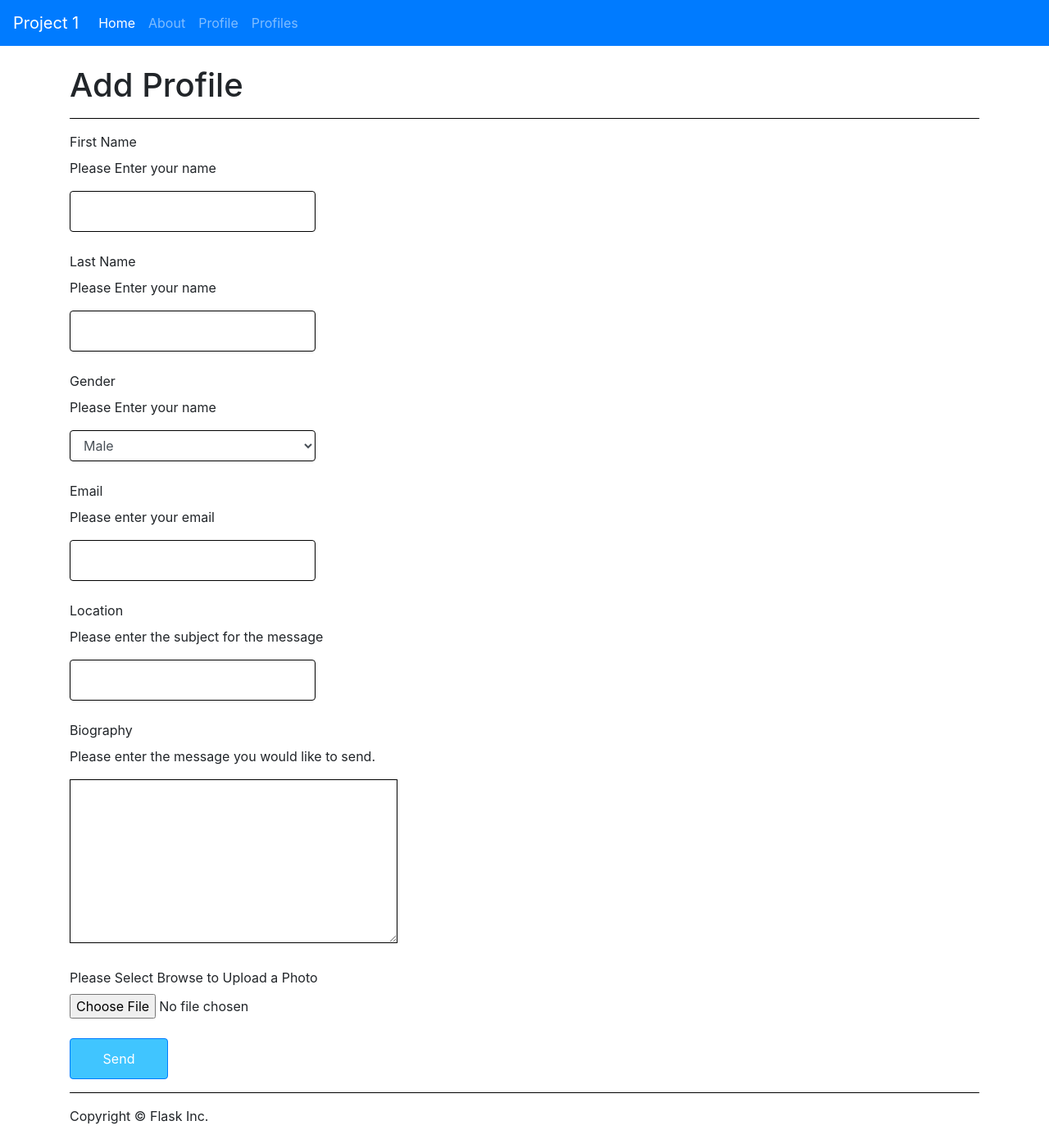
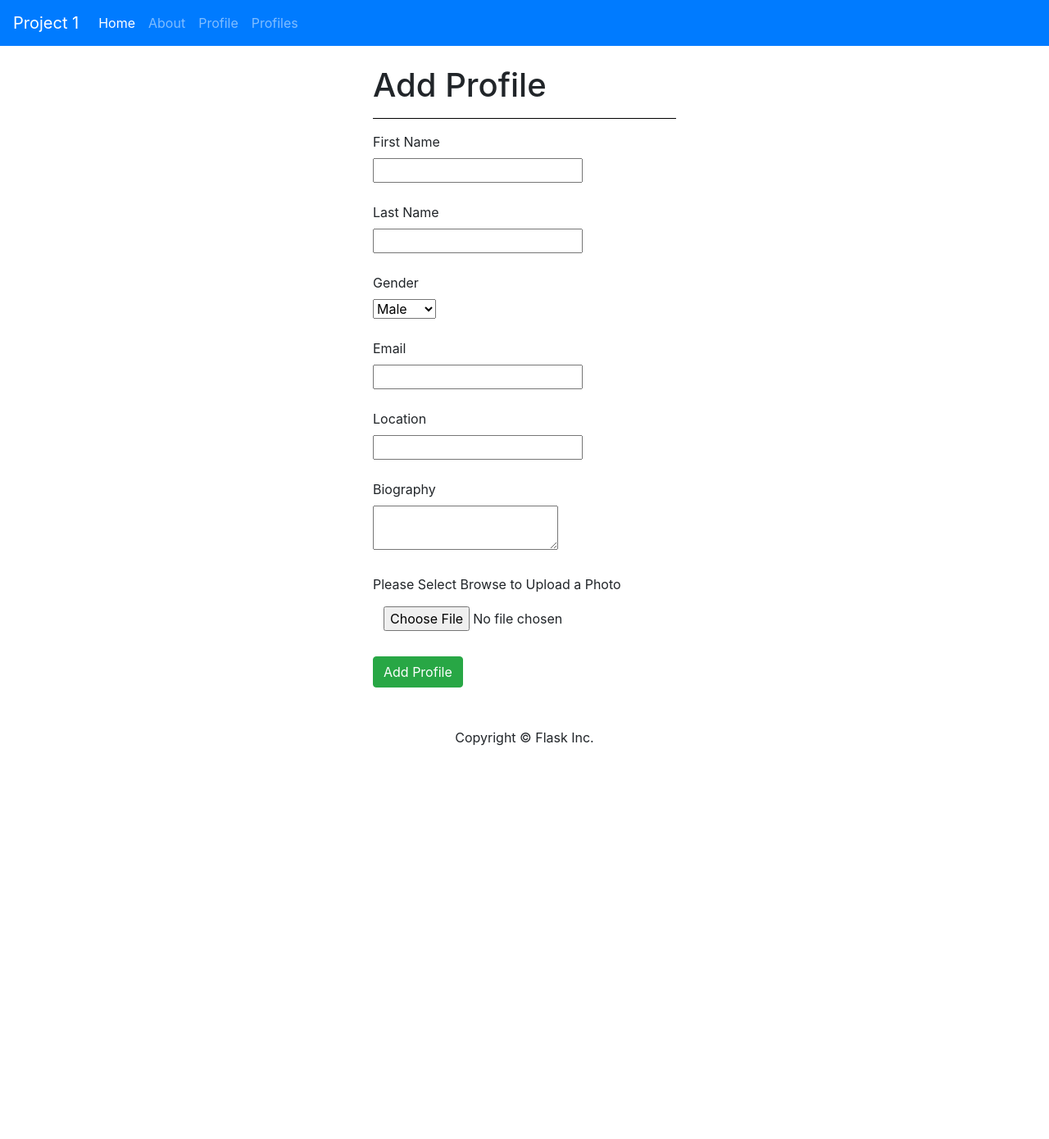
Before and after one commit to lincoln-brown/info3180-project1, a Flask app: page /profile in a window 1280 px wide. Shown: the whole page at 82% size. After the commit the page ends 910 px from the top, so only its background shows below. Run offline with Flask 2, Linux system fonts and the light colour scheme; a map, chart or similar area stays blank; some libraries are stand-ins or nearby versions.

Commit message:
functionalities and styles done

```diff
--- a/app/__init__.py
+++ b/app/__init__.py
@@ -6,7 +6,7 @@ UPLOAD_FOLDER = './app/static/photos'
 app = Flask(__name__)
 app.config.from_object(__name__)#allow to configura gobla variables  such as uploads_folder
 app.config['SECRET_KEY'] = 'Sup3r$3cretke#@#^26l#)('
-app.config['SQLALCHEMY_DATABASE_URI'] = "postgresql://project1:@Links1010@localhost/project1"
+app.config['SQLALCHEMY_DATABASE_URI'] = "postgresql://dev:@Links1010@localhost/project"
 app.config['SQLALCHEMY_TRACK_MODIFICATIONS'] = True # added just to suppress a warning
 db = SQLAlchemy(app)
 from app import views
--- a/app/models.py
+++ b/app/models.py
@@ -9,7 +9,7 @@ class UserProfile(db.Model):
     id = db.Column(db.Integer, primary_key=True)
     first_name = db.Column(db.String(80))
     last_name = db.Column(db.String(80))
-    gender = db.Column(db.String(80), unique=True)
+    gender = db.Column(db.String(80))
     email = db.Column(db.String(225))
     location = db.Column(db.String(225))
     biography = db.Column(db.String(225))
--- a/app/static/css/app.css
+++ b/app/static/css/app.css
@@ -1,10 +1,18 @@
 body {
     padding-top: 5rem;
+}
+.container {
+    max-width: 1140px;
+    display: flex;
+	justify-content: center;
+	align-items: center;
+	flex-direction: column;
 }
 .flashes{
 	width: 500px;
 	height: 50px;
-	background-color: #CCFFFF;
+	background-color: rgb(43, 155, 246);
+	color: honeydew;
 	text-align: center;
 	border: 1px solid black;
 	border-radius: 5px;
@@ -20,11 +28,7 @@ body {
 	border: 1px solid black;
 
 }
-.btn{
-	width: 120px;
-	height: 50px;
-	background-color:#40C5FF;
-}
+
 hr{
 	background-color: black;
 }
--- a/app/templates/profile.html
+++ b/app/templates/profile.html
@@ -1,49 +1,52 @@
 {% extends "base.html" %}
 {% block main %}
+<div>
 <h1>Add Profile</h1>
 <hr>
 <form  class="forms" method="POST" enctype="multipart/form-data" action="{{ url_for('profile') }}">
+	<div class="form-group">
 	{{ form.csrf_token }}
 
  	<div>{{ form.FirstName.label }}<br>
- 	<P>Please Enter your name</P>
- 	{{ form.FirstName(class="form-control") }}
+
+ 	{{ form.FirstName() }}
 	 </div> <br>
 
 	 <div>{{ form.LastName.label }}<br>
-	<P>Please Enter your name</P>
-	{{ form.LastName(class="form-control") }}
+
+	{{ form.LastName() }}
 	</div> <br>
 
 	<div>{{ form.Gender.label }}<br>
-	<P>Please Enter your name</P>
-	{{ form.Gender(class="form-control") }}
+
+	{{ form.Gender() }}
 	</div> <br>
 
  	<div>{{ form.Email.label }}<br>
- 	<p>Please enter your email </p>
- 	{{ form.Email(class="form-control") }}
+
+ 	{{ form.Email() }}
  	</div><br>
 
 
  	<div>{{ form.Location.label }}<br>
- 	<p>Please enter the subject for the message </p>
- 	{{ form.Location(class="form-control") }}
+
+ 	{{ form.Location() }}
  	</div><br>
 
  	<div>
  	{{ form.Biography.label }}<br>
- 	<p> Please enter the message you would like to send. </p>
- 	{{ form.Biography(class="form-controlm") }}
+
+ 	{{ form.Biography() }}
 	 </div><br>
 
 	 <div>
 		<label>Please Select Browse to Upload a </label>
 		{{form.photo.label}}<br>
-		{{form.photo(class='')}}
+		{{form.photo(class='btn btn-default')}}
 	  </div><br>
 
-	<button type="submit" class="btn btn-primary">Send</button>
+	<button type="submit" class="btn btn-success">Add Profile</button>
+</div>
 </form>
-
+</div>
 {% endblock %}
--- a/app/templates/profiles.html
+++ b/app/templates/profiles.html
@@ -1,5 +1,6 @@
 {%extends "base.html"%}
 {%block main %}
+<div>
 {% if users %}
     {%for user in users %}
     <div class="profile">
@@ -9,11 +10,12 @@
         <h6>{{user.gender}}</h6>
         <h6>{{user.location}}</h6></div>
         <form method="get" action="{{url_for('Iprofile', userid=user.id)}}">
-            <button class="vpbtn">View Profile</button>
+            <button class="btn btn-success">View Profile</button>
         </form>
 
 
     </div>
     {%endfor%}
 {%endif%}
+</div>
 {%endblock%}
--- a/profile.sql
+++ b/profile.sql
@@ -7,5 +7,5 @@ CREATE TABLE user_profiles (
  Email VARCHAR(225) not null,
  Location VARCHAR(255) not null,
  biography VARCHAR(255) not null,
- date date
+ date date,
  photo VARCHAR(255) not null);
```
Also changed, not shown: other parts of app/static/css/app.css (+42 -1 lines), app/templates/Iprofile.html (+11 -10 lines), migrations/versions/13a72dd926c7_.py (renamed from migrations/versions/f8f8a15be11f_.py, +9 -3 lines), migrations/versions/e6f7749f5267_.py (added, +28 -0 lines), app/static/photos/childbirth.png (deleted), app/static/photos/dreamworks.png (added), app/static/photos/teamwork.png (added).
